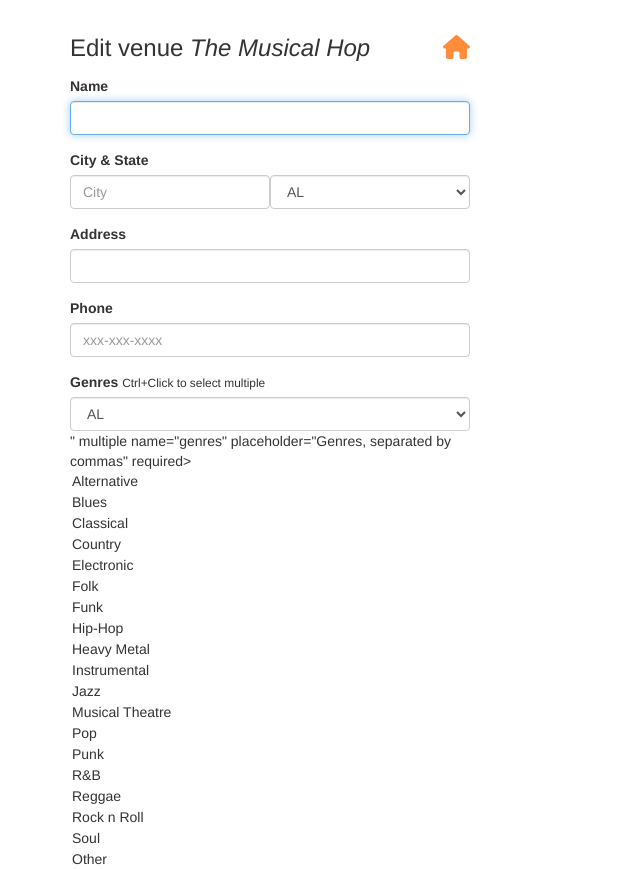
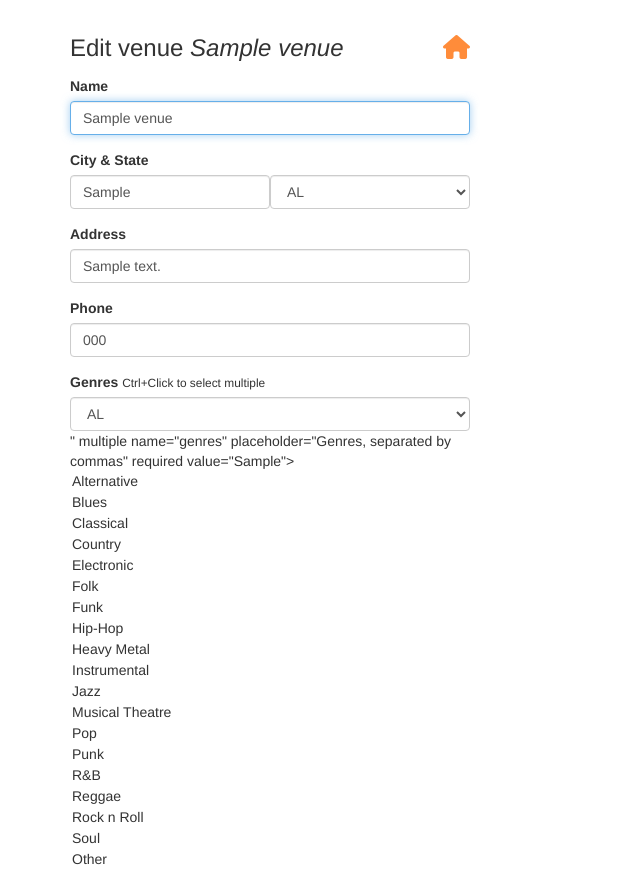
Before and after one commit to EmmanuelSage/fyyur, a Flask app: page /venues/1/edit in a window 1280 px wide. Shown: the part 60-929 px from the top of the page, without its empty margins (0-640 px from the left). Run offline with Flask 2, Linux system fonts and the light colour scheme; tables that the repository leaves empty hold one stand-in row (values such as "Sample post"); some libraries are stand-ins or nearby versions.

Commit message:
implement edit venues

```diff
--- a/app.py
+++ b/app.py
@@ -166,11 +166,6 @@
 
 @app.route('/venues/<venue_id>', methods=['DELETE'])
 def delete_venue(venue_id):
-  # TODO: Complete this endpoint for taking a venue_id, and using
-  # SQLAlchemy ORM to delete a record. Handle cases where the session commit could fail.
-
-  # BONUS CHALLENGE: Implement a button to delete a Venue on a Venue Page, have it so that
-  # clicking that button delete it from the db then redirect the user to the homepage
   try:
 
     venue = Venue.query.get(venue_id)
@@ -329,27 +324,54 @@
 @app.route('/venues/<int:venue_id>/edit', methods=['GET'])
 def edit_venue(venue_id):
   form = VenueForm()
+  venue = Venue.query.get(venue_id)
   venue={
-    "id": 1,
-    "name": "The Musical Hop",
-    "genres": ["Jazz", "Reggae", "Swing", "Classical", "Folk"],
-    "address": "1015 Folsom Street",
-    "city": "San Francisco",
-    "state": "CA",
-    "phone": "123-123-1234",
-    "website": "https://www.themusicalhop.com",
-    "facebook_link": "https://www.facebook.com/TheMusicalHop",
-    "seeking_talent": True,
-    "seeking_description": "We are on the lookout for a local artist to play every two weeks. Please call us.",
-    "image_link": "https://images.unsplash.com/photo-1543900694-133f37abaaa5?ixlib=rb-1.2.1&ixid=eyJhcHBfaWQiOjEyMDd9&auto=format&fit=crop&w=400&q=60"
+    "id": venue.id,
+    "name": venue.name,
+    "genres": venue.genres,
+    "address": venue.address,
+    "city": venue.city,
+    "state": venue.state,
+    "phone": venue.phone,
+    "website": venue.website,
+    "facebook_link": venue.facebook_link,
+    "seeking_talent": venue.seeking_talent,
+    # "seeking_description": ,
+    "image_link": venue.image_link,
   }
-  # TODO: populate form with values from venue with ID <venue_id>
+
   return render_template('forms/edit_venue.html', form=form, venue=venue)
 
 @app.route('/venues/<int:venue_id>/edit', methods=['POST'])
 def edit_venue_submission(venue_id):
   # TODO: take values from the form submitted, and update existing
   # venue record with ID <venue_id> using the new attributes
+  try:
+    form = VenueForm()
+    venue = Venue.query.get(venue_id)
+    name = form.name.data
+
+    venue.name = name
+    venue.genres = form.genres.data
+    venue.city = form.city.data
+    venue.state = form.state.data
+    venue.address = form.address.data
+    venue.phone = form.phone.data
+    venue.facebook_link = form.facebook_link.data
+    venue.website = form.website.data
+    venue.image_link = form.image_link.data
+    venue.seeking_talent = form.seeking_talent.data
+
+    # venue.seeking_description = form.seeking_description.data
+
+    db.session.commit()
+    flash('Venue ' + name + ' has been updated')
+  except:
+    db.session.rollback()
+    flash('An error occured while trying to update Venue')
+  finally:
+    db.session.close()
+
   return redirect(url_for('show_venue', venue_id=venue_id))
 
 #  Create Artist
--- a/forms.py
+++ b/forms.py
@@ -1,6 +1,6 @@
 from datetime import datetime
 from flask_wtf import Form
-from wtforms import StringField, SelectField, SelectMultipleField, DateTimeField
+from wtforms import StringField, SelectField, SelectMultipleField, DateTimeField, BooleanField
 from wtforms.validators import DataRequired, AnyOf, URL
 
 class ShowForm(Form):
@@ -116,6 +116,10 @@
     facebook_link = StringField(
         'facebook_link', validators=[URL()]
     )
+    website = StringField(
+        'website', validators=[URL()]
+    )
+    seeking_talent = BooleanField('seeking_talent')
 
 class ArtistForm(Form):
     name = StringField(
--- a/templates/forms/edit_venue.html
+++ b/templates/forms/edit_venue.html
@@ -3,42 +3,51 @@
 {% block content %}
 <div class="form-wrapper">
   <form class="form" method="post" action="/venues/{{venue.id}}/edit">
-      <h3 class="form-heading">Edit venue <em>{{ venue.name }}</em> <a href="{{ url_for('index') }}" title="Back to homepage"><i class="fa fa-home pull-right"></i></a></h3>
+    <h3 class="form-heading">Edit venue <em>{{ venue.name }}</em> <a href="{{ url_for('index') }}"
+        title="Back to homepage"><i class="fa fa-home pull-right"></i></a></h3>
     <div class="form-group">
       <label for="name">Name</label>
-        {{ form.name(class_ = 'form-control', autofocus = true) }}
+      {{ form.name(class_ = 'form-control', autofocus = true, value = venue.name) }}
     </div>
     <div class="form-group">
       <label>City & State</label>
       <div class="form-inline">
         <div class="form-group">
-              {{ form.city(class_ = 'form-control', placeholder='City', autofocus = true) }}
+          {{ form.city(class_ = 'form-control', placeholder='City', autofocus = true, value = venue.city) }}
         </div>
         <div class="form-group">
-              {{ form.state(class_ = 'form-control', placeholder='State', autofocus = true) }}
+          {{ form.state(class_ = 'form-control', placeholder='State', autofocus = true, value = venue.state) }}
         </div>
       </div>
     </div>
     <div class="form-group">
       <label for="address">Address</label>
-        {{ form.address(class_ = 'form-control', autofocus = true) }}
+      {{ form.address(class_ = 'form-control', placeholder='', autofocus = true, value = venue.address) }}
     </div>
     <div class="form-group">
       <label for="phone">Phone</label>
-          {{ form.phone(class_ = 'form-control', placeholder='xxx-xxx-xxxx', autofocus = true) }}
+      {{ form.phone(class_ = 'form-control', placeholder='xxx-xxx-xxxx', autofocus = true, value = venue.phone) }}
     </div>
     <div class="form-group">
       <label for="genres">Genres</label>
       <small>Ctrl+Click to select multiple</small>
-        {{ form.genres(class_ = 'form-control', placeholder='Genres, separated by commas', id=form.state, autofocus = true) }}
+      {{ form.genres(class_ = 'form-control', placeholder='Genres, separated by commas', id=form.state, autofocus = true, value = venue.genres) }}
     </div>
     <div class="form-group">
       <label for="genres">Image Link</label>
-          {{ form.image_link(class_ = 'form-control', placeholder=venue.image_link, id=form.state, autofocus = true) }}
+      {{ form.image_link(class_ = 'form-control', placeholder=venue.image_link, id=form.state, autofocus = true, value = venue.image_link) }}
     </div>
     <div class="form-group">
       <label for="genres">Facebook Link</label>
-          {{ form.facebook_link(class_ = 'form-control', placeholder='http://', id=form.state, autofocus = true) }}
+      {{ form.facebook_link(class_ = 'form-control', placeholder='http://', id=form.state, autofocus = true, value = venue.facebook_link) }}
+    </div>
+    <div class="form-group">
+      <label for="genres">Website</label>
+      {{ form.website(class_ = 'form-control', placeholder='http://', id=form.state, autofocus = true, value = venue.website) }}
+    </div>
+    <div class="form-group">
+      <label for="seeking_talent">Seeking Talent</label>
+      {{ form.seeking_talent(class_ = 'form-control ', id=form.state, autofocus = true, checked=venue.seeking_talent) }}
     </div>
     <input type="submit" value="Edit Venue" class="btn btn-primary btn-lg btn-block">
   </form>
```
Also changed, not shown: templates/forms/new_venue.html (+10 -1 lines), templates/pages/show_venue.html (+16 -2 lines). Lines whose indentation alone changed are shown as unchanged.
